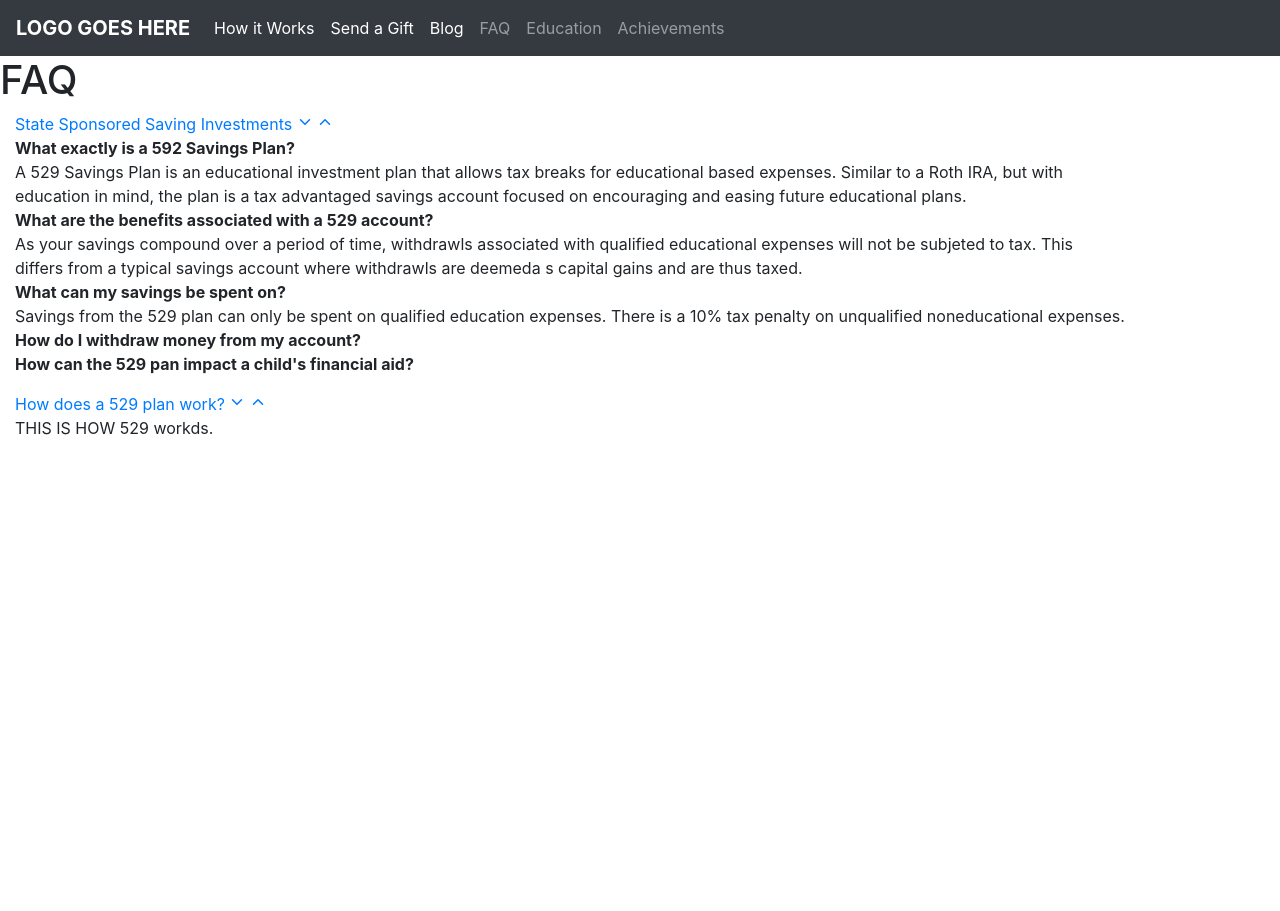
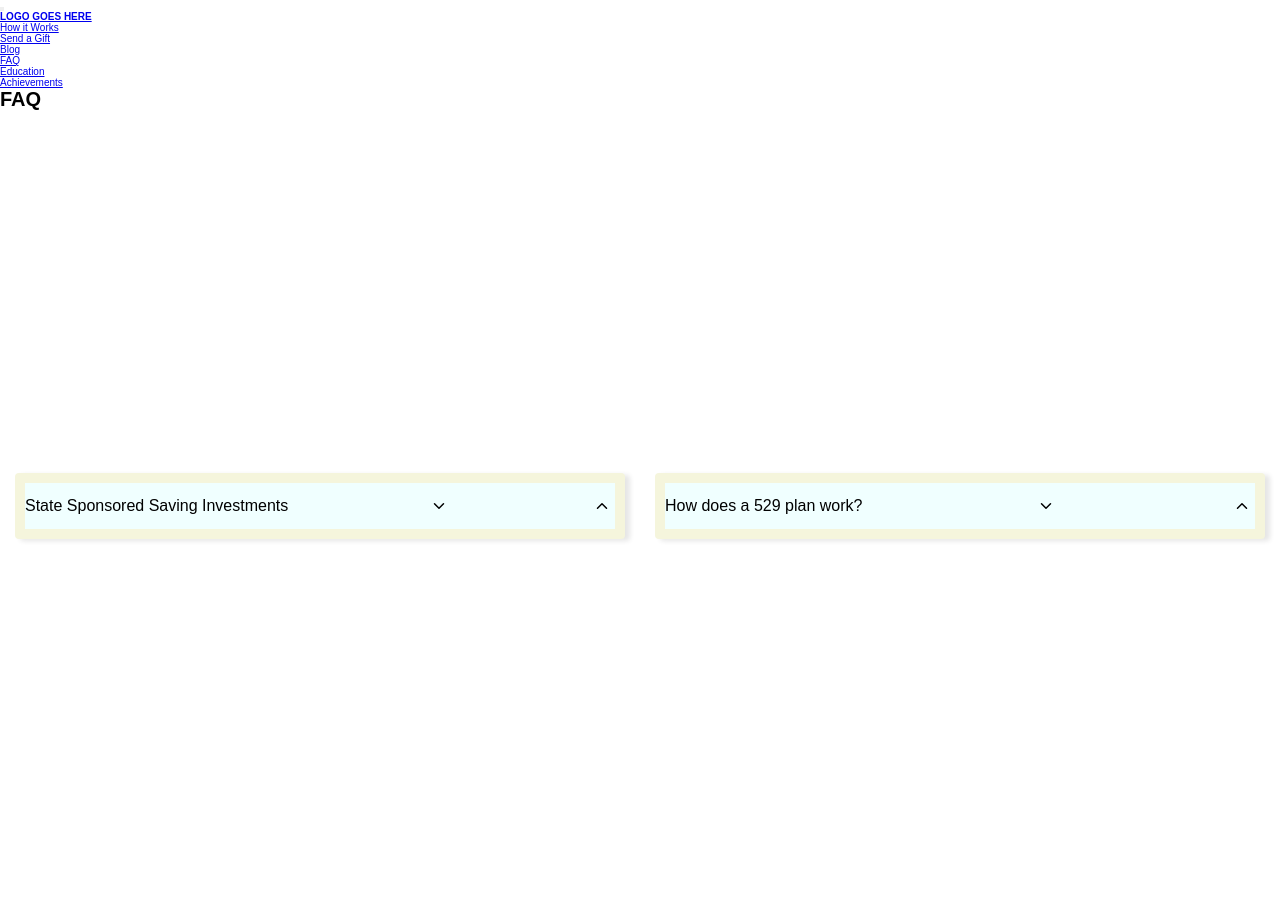
Before and after one commit to Trev-Marshall/Headspace, a Django app: page /trustfundbaby/faq/ in a window 1280 px wide. Before the commit the page ends 435 px from the top, so only its background shows below. Run offline with Django 3.2, Linux system fonts and the light colour scheme; some libraries are stand-ins or nearby versions.

Commit message:
style FAQ

```diff
--- a/django_projects/startup/trustfundbaby/templates/faq.html
+++ b/django_projects/startup/trustfundbaby/templates/faq.html
@@ -1,10 +1,153 @@
-{% extends "base_generic.html" %}
+<!DOCTYPE html>
+<html lang="en">
 
-{% block title %} FAQ {% endblock %}
+<head>
 
-{% block content %}
+    <title>MTB: FAQ</title>
+    <style>
+        /* FAQ Styles. */
+*,
+*::before,
+*::after{
+    margin: 0;
+    padding: 0;
+    box-sizing: inherit;
+}
 
-<link rel="stylesheet" type="text/css" href="styles.css">
+html{
+    font-family: Arial, Helvetica, sans-serif;
+    font-size: 10px;
+    box-sizing: border-box;
+}
+
+section{
+    width: 100%;
+    height: 100vh;
+    background-color: white;
+    display: flex;
+    align-items: center;
+    justify-content: center;
+}
+
+.container{
+    width: 100%;
+    max-width: 80rem;
+    margin: 0 auto;
+    padding: 0 1.5rem;
+}
+
+.accordion-item{
+    background-color: beige;
+    border-radius: .4rem;
+    margin-bottom: 1rem;
+    padding: 1rem;
+    box-shadow: .5rem 2px .5rem rgba(0,0,0,.1);
+}
+
+.accordion-link{
+    font-size: 1.6rem;
+    color: black;
+    text-decoration: none;
+    background-color: azure;
+    width: 100%;
+    display: flex;
+    align-items: center;
+    justify-content: space-between;
+    padding: 1rem 0;
+}
+
+.accordion-link ion-icon{
+    color: black;
+    padding: .5rem;
+}
+
+.accordion-link chevron-up-outline{
+    display: none;
+}
+
+.answer{
+    max-height: 0;
+    overflow: hidden;
+    position: relative;
+    background-color:cornsilk;
+}
+
+.answer::before{
+    content:"";
+    position: absolute;
+    width: .6rem;
+    height: 90%;
+    background-color:darkgrey;
+    top: 50%;
+    left: 0;
+    transform: translateY(-50%);
+}
+
+.answer p{
+    color: rgba(255,255,255,.6);
+    font-size: 1.4rem;
+    padding: 2rem;
+}
+
+.accordion-item:target .answer{
+    max-height: 20rem;
+}
+
+.accordion-item:target .accordion-link chevron-down-outline{
+    display: none;
+}
+
+.accordion-item:target .accordion-link chevron-up-outline{
+    display: block;
+}
+
+    </style>
+
+</head>
+
+
+<body>
+
+
+    <nav class="navbar navbar-expand-lg navbar-dark bg-dark">
+
+        <button class="navbar-toggler" type="button" data-toggle="collapse" data-target="#navbarNav" aria-controls="navbarNav" aria-expanded="false" aria-label="Toggle navigation">
+          <span class="navbar-toggler-icon"></span>
+        </button>
+        <div class="collapse navbar-collapse" id="navbarNav">
+          <ul class="navbar-nav">
+
+            <li class="nav-item active">
+                <a class="navbar-brand" class="nav-link" href="{% url 'home' %}"><strong>LOGO GOES HERE</strong></a>
+            </li>
+
+            <li class="nav-item active">
+              <a class="nav-link" href="{% url 'works' %}">How it Works</a>
+            </li>
+
+            <li class="nav-item active">
+              <a class="nav-link" href="{% url 'sendgift' %}">Send a Gift</a>
+            </li>
+
+            <li class="nav-item active">
+              <a class="nav-link" href="{% url 'blog' %}">Blog</a>
+            </li>
+
+            <li class="nav-item">
+              <a class="nav-link" href="{% url 'faq' %}">FAQ</a>
+            </li>
+
+            <li class="nav-item">
+              <a class="nav-link" href="{% url 'edu' %}">Education</a>
+            </li>
+
+             <li class="nav-item">
+              <a class="nav-link" href="{% url 'achv' %}">Achievements</a>
+
+
+          </ul>
+        </div>
+      </nav>
 
     <!-- ion icons -->
     <script type="module" src="https://unpkg.com/ionicons@5.5.2/dist/ionicons/ionicons.esm.js"></script>
@@ -65,5 +208,4 @@
     </section>
 
 
-
-{% endblock %}
+</body>
```
Lines whose indentation alone changed are shown as unchanged.
